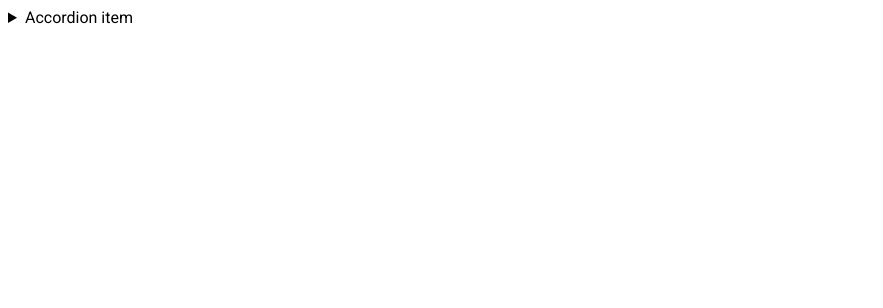
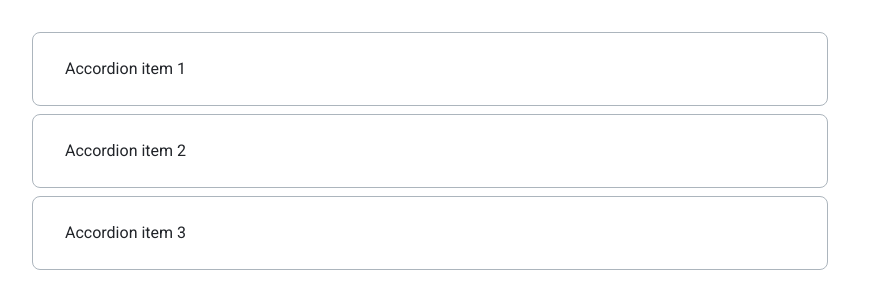
Before and after one commit to kazakevich-julia/htmlcss-20211021_kazakevich-j, a website: page 03-lection1/02-accordion/index.html in a window 1280 px wide. Shown: the whole page, without its empty margins (0-883 px from the left). Drawn offline with Linux system fonts and the light colour scheme.

Commit message:
add accordion solution

```diff
--- a/03-lection1/02-accordion/accordion.css
+++ b/03-lection1/02-accordion/accordion.css
@@ -1 +1,40 @@
 /* Стилизация аккордеона */
+* {
+    margin: 0;
+    padding: 0;
+}
+body {
+    margin: 32px;
+    font-family: 'Inter', sans-serif;
+}
+.accordion {
+    width: 730px;
+    border: 1px solid var(--grey-3);
+    border-radius: 8px;
+    padding: 24px 32px;
+    margin-bottom: 8px;
+    background-color: var(--white);
+}
+.accordion:last-child {
+    margin-bottom: 0px;
+}
+.accordion__summary {
+    display: block;
+    font-style: normal;
+    font-weight: normal;
+    font-size: 16px;
+    line-height: 24px;
+    color: var(--black);
+}
+.accordion__summary::-webkit-details-marker {
+    display: none;
+}
+.accordion__hidden-content {
+    padding: 16px 16px 0 0;
+    font-style: normal;
+    font-weight: normal;
+    font-size: 16px;
+    line-height: 24px;
+    color: var(--grey-4);
+    text-align: justify;
+}
--- a/03-lection1/02-accordion/index.html
+++ b/03-lection1/02-accordion/index.html
@@ -1,18 +1,47 @@
 <!DOCTYPE html>
 <!-- Страница с аккордеоном -->
-<html lang="ru">
+<html lang="en">
+
 <head>
+    <meta charset="UTF-8">
+    <meta http-equiv="X-UA-Compatible" content="IE=edge">
+    <meta name="viewport" content="width=device-width, initial-scale=1.0">
     <link rel="stylesheet" href="../../assets/css/main.css">
     <link rel="stylesheet" href="./accordion.css">
+    <link rel="preconnect" href="https://fonts.googleapis.com">
+    <link rel="preconnect" href="https://fonts.gstatic.com" crossorigin>
+    <link href="https://fonts.googleapis.com/css2?family=Inter&display=swap" rel="stylesheet">
+    <title>Accordion</title>
 </head>
+
 <body>
-        <details>
-            <summary>
-                Accordion item
+    <details class="accordion">
+        <summary class="accordion__summary">
+            Accordion item 1
         </summary>
-            <p>
-                Hidden content
+        <p class="accordion__hidden-content">
+            Amet minim mollit non deserunt ullamco est sit aliqua dolor do amet sint. Velit officia consequat duis enim
+            velit mollit. Exercitation veniam consequat sunt nostrud amet.
+        </p>
+    </details>
+    <details class="accordion">
+        <summary class="accordion__summary">
+            Accordion item 2
+        </summary>
+        <p class="accordion__hidden-content">
+            Amet minim mollit non deserunt ullamco est sit aliqua dolor do amet sint. Velit officia consequat duis enim
+            velit mollit. Exercitation veniam consequat sunt nostrud amet.
+        </p>
+    </details>
+    <details class="accordion">
+        <summary class="accordion__summary">
+            Accordion item 3
+        </summary>
+        <p class="accordion__hidden-content">
+            Amet minim mollit non deserunt ullamco est sit aliqua dolor do amet sint. Velit officia consequat duis enim
+            velit mollit. Exercitation veniam consequat sunt nostrud amet.
         </p>
     </details>
 </body>
+
 </html>
```
Lines whose indentation alone changed are shown as unchanged.
